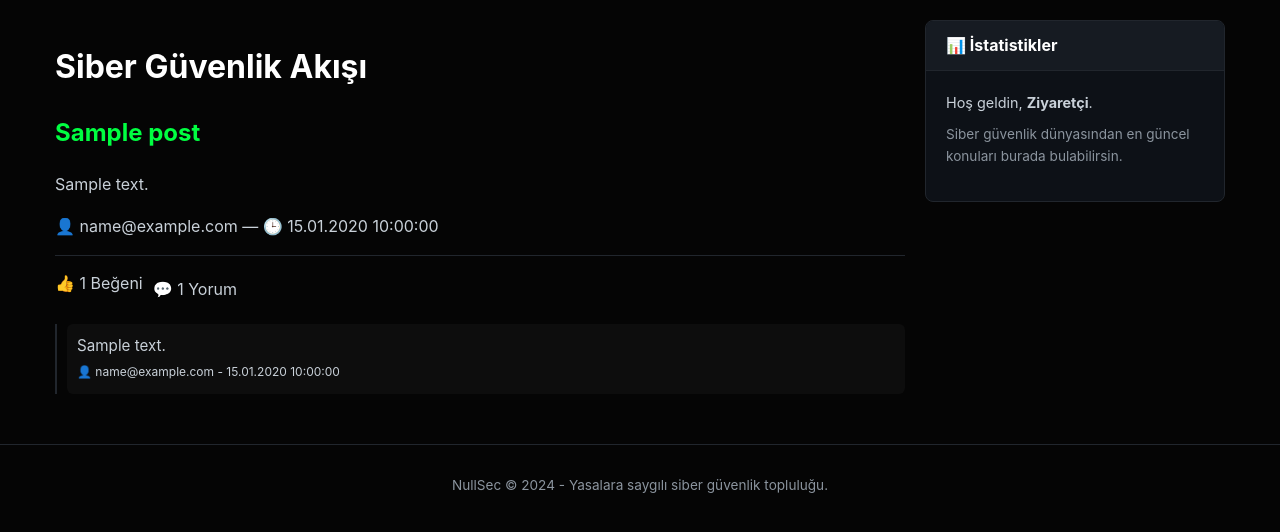
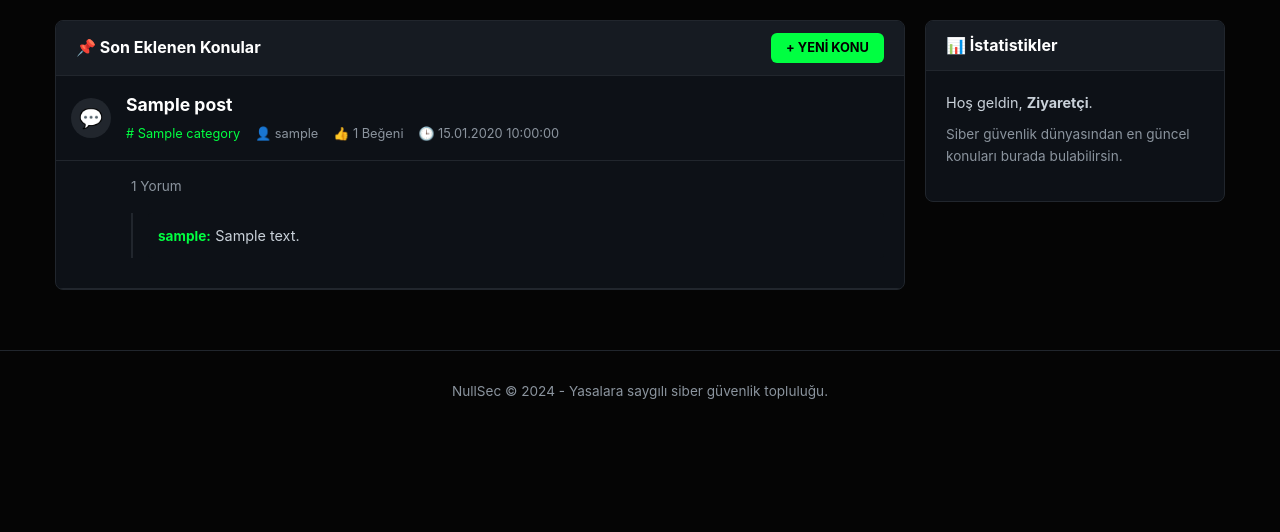
Before and after one commit to gutsalix11129-hub/siber-kale, a Node project: template views/index.ejs in a window 1280 px wide. Shown: the part 75-607 px from the top of the page. Run offline with Node 20 templates, Linux system fonts and the light colour scheme; the template is opened without the code that fills it: most values are stand-ins (such as "Sample title", 1, 10 or a date in 2020); some libraries are stand-ins or nearby versions.

Commit message:
Update index.ejs

```diff
--- a/views/index.ejs
+++ b/views/index.ejs
@@ -1,50 +1,64 @@
-<h1 style="color: white;">Siber Güvenlik Akışı</h1>
+<div class="panel">
+  <div class="panel-header">
+    <span>📌 Son Eklenen Konular</span>
+    <a href="/posts/new" class="btn" style="padding: 5px 15px; font-size: 0.8em;">+ Yeni Konu</a>
+  </div>
+  <div class="panel-body" style="padding: 0;">
 
     <% if (posts.length === 0) { %>
-  <article style="text-align: center;">
-    <h2>Henüz paylaşım yok.</h2>
-    <p class="muted">İlk zafiyet notunu veya CTF çözümünü sen paylaş!</p>
-  </article>
+      <div style="padding: 20px; text-align: center; color: var(--text-muted);">Henüz konu açılmamış.</div>
     <% } %>
 
     <% posts.forEach((post) => { %>
-  <article>
-    <h2 style="margin-top: 0; color: var(--primary);"><%= post.title %></h2>
-    <p class="prewrap"><%= post.body %></p>
-    <p class="muted">👤 <%= post.email %> — 🕒 <%= new Date(post.created_at).toLocaleString('tr-TR') %></p>
+      <div style="border-bottom: 1px solid var(--border);">
+        <div class="topic-item">
+          <div class="topic-icon">💬</div>
+          <div class="topic-info">
+            <a href="#" class="topic-title"><%= post.title %></a>
+            <div class="topic-meta">
+              <span style="color: var(--primary);"># <%= post.category %></span>
+              <span>👤 <%= post.username %></span>
+              <span>👍 <%= post.like_count %> Beğeni</span>
+              <span>🕒 <%= new Date(post.created_at).toLocaleString('tr-TR') %></span>
+            </div>
+          </div>
+        </div>
 
-    <div style="display: flex; gap: 10px; margin-top: 15px; border-top: 1px solid var(--border); padding-top: 15px;">
+        <!-- Konu İçeriği ve Yorumlar -->
+        <div style="padding: 0 20px 20px 75px;">
+          <div class="markdown-body" style="margin-bottom: 15px; color: #a0a0a0;">
+            <%- parseMarkdown(post.body) %>
+          </div>
 
-      <!-- BEĞENİ BUTONU -->
+          <div style="display: flex; gap: 10px; align-items: center;">
             <% if (user) { %>
               <form method="post" action="/posts/<%= post.id %>/like" style="margin: 0;">
-          <button type="submit" class="secondary" style="padding: 6px 12px; font-size: 0.9em; color: <%= post.has_liked ? 'var(--success)' : 'var(--text)' %>; border: 1px solid <%= post.has_liked ? 'var(--success)' : 'var(--border)' %>;">
-            <%= post.has_liked ? '👍 Beğendin' : '👍 Beğen' %> (<%= post.like_count %>)
+                <button type="submit" class="<%= post.has_liked ? '' : 'btn-outline' %>" style="padding: 5px 10px; font-size: 0.8em;">
+                  👍 <%= post.has_liked ? 'Beğendin' : 'Beğen' %>
                 </button>
               </form>
-      <% } else { %>
-         <span class="muted">👍 <%= post.like_count %> Beğeni</span>
             <% } %>
-
-      <span class="muted" style="padding: 6px 0;">💬 <%= post.comment_count %> Yorum</span>
+            <span style="font-size: 0.85em; color: var(--text-muted);"><%= post.comment_count %> Yorum</span>
           </div>
 
-    <!-- YORUMLAR -->
-    <div style="margin-top: 15px; padding-left: 10px; border-left: 2px solid var(--border);">
+          <!-- Yorum Alanı -->
+          <div style="margin-top: 15px; padding-left: 15px; border-left: 2px solid var(--border);">
             <% post.comments.forEach(c => { %>
-        <div style="margin-bottom: 10px; background: rgba(255,255,255,0.03); padding: 10px; border-radius: 6px;">
-          <p style="margin: 0; font-size: 0.95em;"><%= c.body %></p>
-          <span class="muted" style="font-size: 0.75em;">👤 <%= c.email %> - <%= new Date(c.created_at).toLocaleString('tr-TR') %></span>
+              <div style="margin-bottom: 10px; background: #0d1117; padding: 10px; border-radius: 4px;">
+                <span style="color: var(--primary); font-weight: bold; font-size: 0.85em;"><%= c.username %>:</span>
+                <span style="font-size: 0.9em;"><%= c.body %></span>
               </div>
             <% }) %>
 
-      <!-- YORUM YAPMA FORMU -->
             <% if (user) { %>
               <form method="post" action="/posts/<%= post.id %>/comment" style="display: flex; gap: 10px; margin-top: 10px;">
-          <input name="body" placeholder="Bir yorum yaz..." required maxlength="500" style="padding: 8px; font-size: 0.9em;">
-          <button type="submit" style="width: auto; padding: 8px 15px; font-size: 0.9em;">Gönder</button>
+                <input name="body" placeholder="Yorumunu yaz..." required style="margin: 0; padding: 8px; font-size: 0.9em;">
+                <button type="submit" style="padding: 8px 15px; font-size: 0.8em;">Gönder</button>
               </form>
             <% } %>
           </div>
-  </article>
+        </div>
+      </div>
     <% }) %>
+  </div>
+</div>
```
Lines whose indentation alone changed are shown as unchanged.
